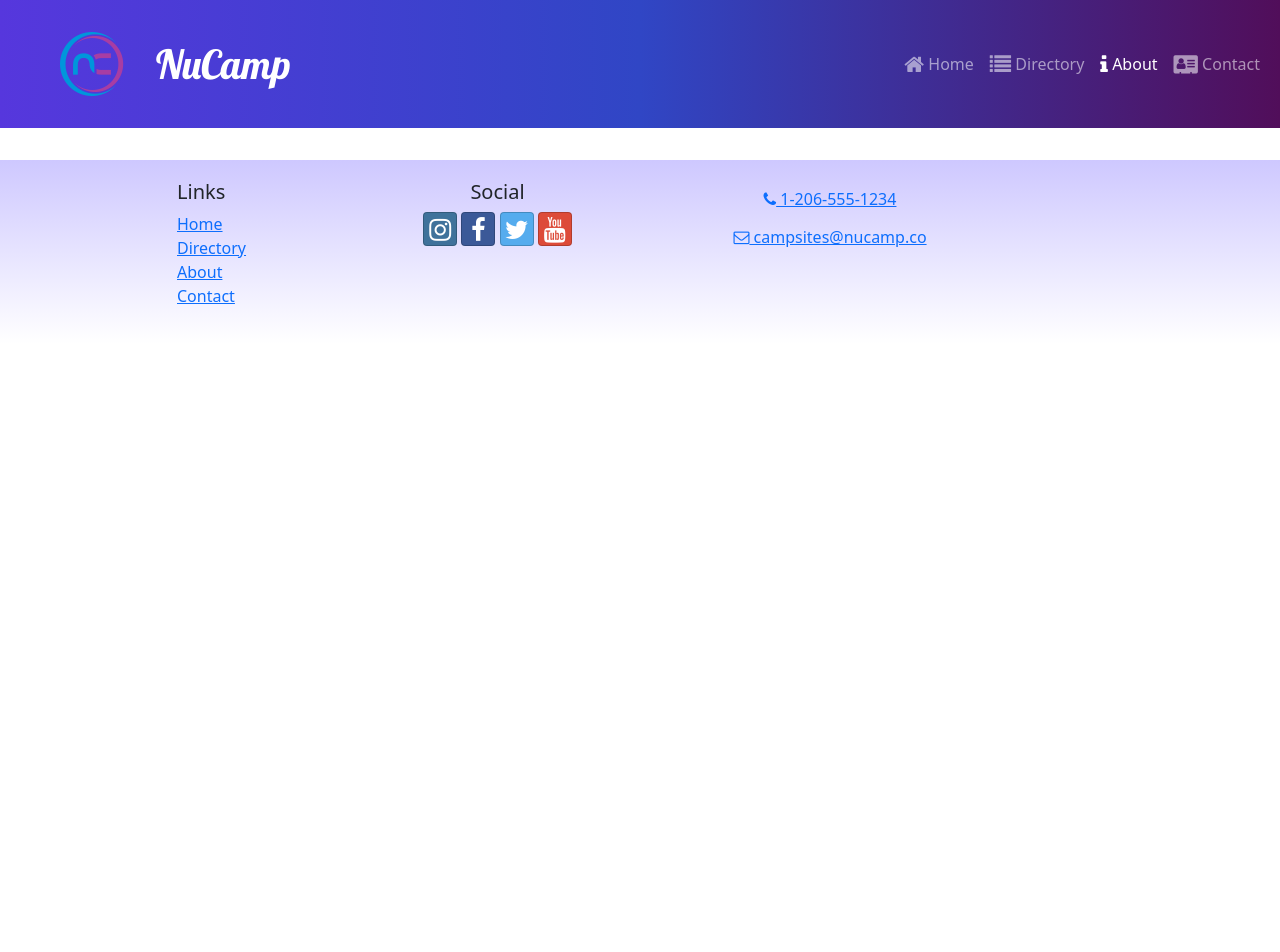
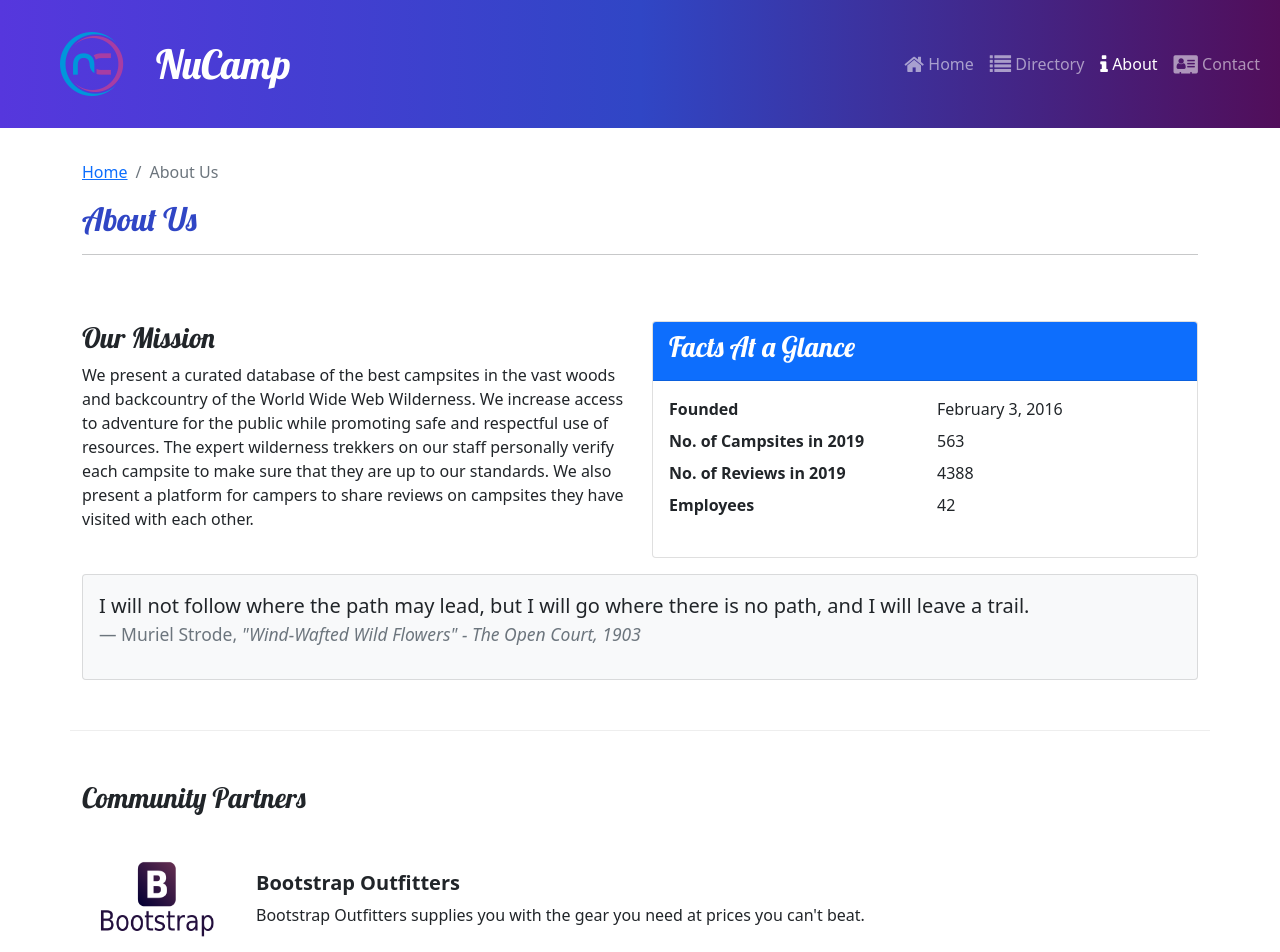
Before and after one commit to ramghar/nucampsiteFolder, a React (Create React App) app: page /about in a window 1280 px wide. Shown: the top 952 px of the page. Before the commit the page ends 800 px from the top, so only its background shows below. Built offline with nearby package versions, Linux system fonts and the light colour scheme.

Commit message:
React-WeekTwoWorkshop

```diff
--- a/src/App.js
+++ b/src/App.js
@@ -7,6 +7,8 @@ import { Routes, Route } from 'react-router-dom';
 import CampsiteDetailPage from './pages/CampsiteDetailPage';
 import './App.css';
 import CampsiteDetail from './features/campsites/CampsiteDetail';
+import AboutPage from './pages/AboutPage';
+
 
 function App() {
   return (
@@ -16,6 +18,7 @@ function App() {
         <Route path='/' element={<HomePage />} />
         <Route path='contact' element={<ContactPage />} />
         <Route path='directory' element={<CampsitesDirectoryPage />} />
+        <Route path='about' element={<AboutPage />}/>
         <Route
           path='directory/:campsiteId'
           element={<CampsiteDetailPage />}
--- a/src/features/display/DisplayList.js
+++ b/src/features/display/DisplayList.js
@@ -2,9 +2,14 @@ import { Col, Row } from 'reactstrap'
 import DisplayCard from './DisplayCard'
 import { selectFeaturedCampsite } from '../campsites/campsitesSlice'
 import { selectFeaturedPromotion } from '../promotions/promotionsSlice'
+import {selectFeaturedPartner} from '../partners/partnersSlice'
 
 const DisplayList = () => {
-    const items = [selectFeaturedCampsite(), selectFeaturedPromotion()]
+    const items = [
+        selectFeaturedPartner(),
+        selectFeaturedCampsite(),
+        selectFeaturedPromotion()
+    ];
     return (
         <Row>
             {items.map((item, idx) => {
--- /dev/null
+++ b/src/features/partners/Partner.js
@@ -0,0 +1,20 @@
+
+const Partner = ({ partner }) => {
+    if (partner) {
+        const { name, image, description } = partner;
+        return (
+            <>
+                <img src={image} alt={name} style={{width:'150px'}}/>
+                <div className='m-4'>
+                    <h5 className='fw-bold'>{name}</h5>
+                    {description}
+                </div>
+            </>
+            )
+    }
+    return null;
+
+
+
+}
+export default Partner;
--- /dev/null
+++ b/src/features/partners/partnersList.js
@@ -0,0 +1,24 @@
+import {Col} from 'reactstrap'
+import Partner from './Partner'
+
+import {selectAllPartners} from './partnersSlice'
+
+
+const PartnersList = () => {
+const partners = selectAllPartners();
+return(
+    <Col className='mt-4'>
+        {partners.map((partner) => {
+        return(
+            <div className='d-flex mb-5' key={partner.id}>
+                <Partner partner={partner}/>
+             </div>
+        )
+        }
+        )}
+    </Col>
+)
+
+
+}
+export default PartnersList
--- /dev/null
+++ b/src/features/partners/partnersSlice.js
@@ -0,0 +1,12 @@
+
+import { PARTNERS } from '../../app/shared/PARTNERS';
+
+export const selectAllPartners = () => {
+    return PARTNERS;
+
+};
+
+export const selectFeaturedPartner = () => {
+    return PARTNERS.find((partner) => partner.featured);
+
+};
--- /dev/null
+++ b/src/pages/AboutPage.js
@@ -0,0 +1,74 @@
+import { Col, Row, Container, Card, CardBody, CardHeader } from 'reactstrap';
+import SubHeader from '../components/SubHeader';
+import Partner from '../features/partners/Partner';
+import PartnersList from '../features/partners/partnersList';
+
+const AboutPage = () => {
+    return (
+        <Container>
+            <SubHeader current= 'About Us'/>
+            <Row className='row-content'>
+                <Col sm='6'>
+                    <h3>Our Mission</h3>
+                    <p>
+                        We present a curated database of the best campsites in the
+                        vast woods and backcountry of the World Wide Web
+                        Wilderness. We increase access to adventure for the public
+                        while promoting safe and respectful use of resources. The
+                        expert wilderness trekkers on our staff personally verify
+                        each campsite to make sure that they are up to our
+                        standards. We also present a platform for campers to share
+                        reviews on campsites they have visited with each other.
+                    </p>
+                </Col>
+                <Col sm='6'>
+                    <Card>
+                        <CardHeader className='bg-primary text-white'>
+                            <h3>Facts At a Glance</h3>
+                        </CardHeader>
+                        <CardBody>
+                            <dl className='row'>
+                                <dt className='col-6'>Founded</dt>
+                                <dd className='col-6'>February 3, 2016</dd>
+                                <dt className='col-6'>No. of Campsites in 2019</dt>
+                                <dd className='col-6'>563</dd>
+                                <dt className='col-6'>No. of Reviews in 2019</dt>
+                                <dd className='col-6'>4388</dd>
+                                <dt className='col-6'>Employees</dt>
+                                <dd className='col-6'>42</dd>
+                            </dl>
+                        </CardBody>
+                    </Card>
+                </Col>
+                <Col>
+                    <Card className='bg-light mt-3'>
+                        <CardBody>
+                            <blockquote className='blockquote'>
+                                <p>
+                                    I will not follow where the path may lead, but
+                                    I will go where there is no path, and I will
+                                    leave a trail.
+                                </p>
+                                <footer className='blockquote-footer'>
+                                    Muriel Strode,{' '}
+                                    <cite title='Source Title'>
+                                        "Wind-Wafted Wild Flowers" - The Open
+                                        Court, 1903
+                                    </cite>
+                                </footer>
+                            </blockquote>
+                        </CardBody>
+                    </Card>
+                </Col>
+            </Row>
+            <Row className='row-content'>
+                <Col xs='12'>
+                    <h3>Community Partners</h3>
+                </Col>
+                <PartnersList />
+            </Row>
+        </Container>
+    );
+};
+
+export default AboutPage;
```
